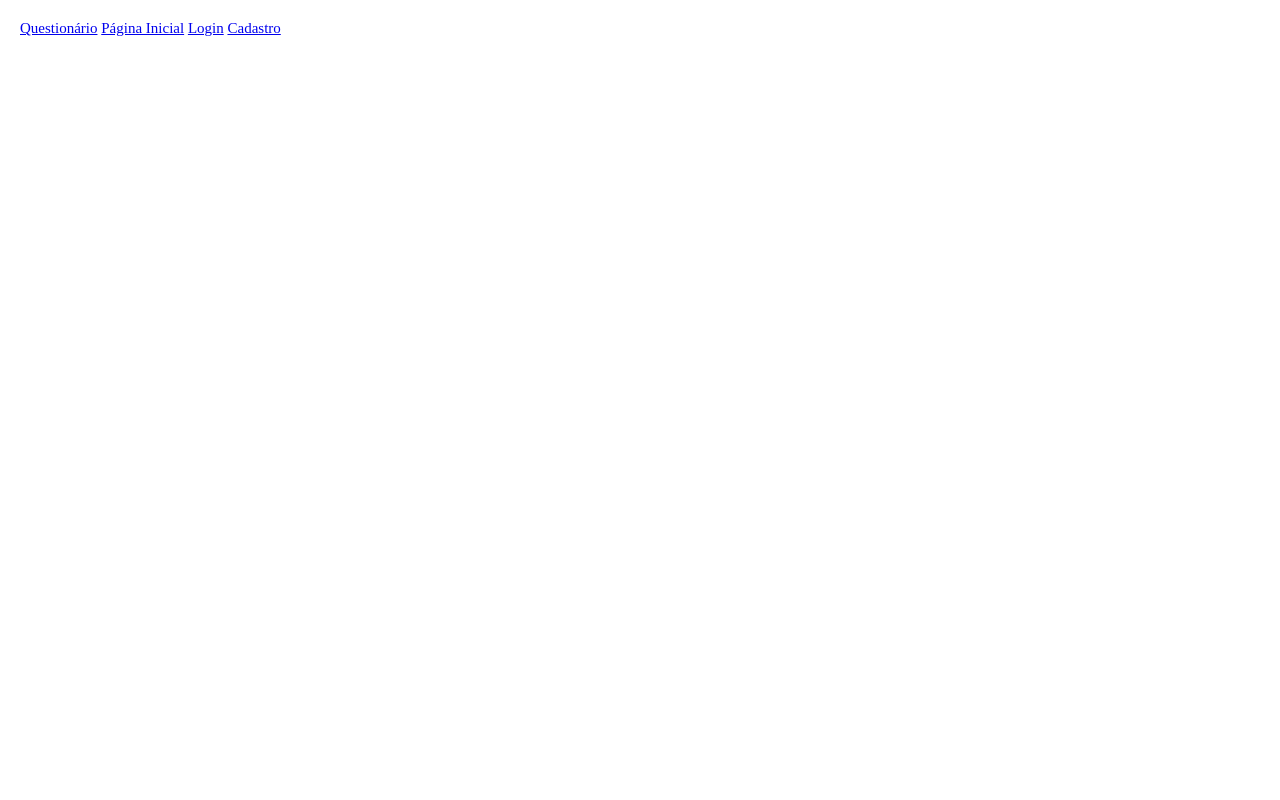
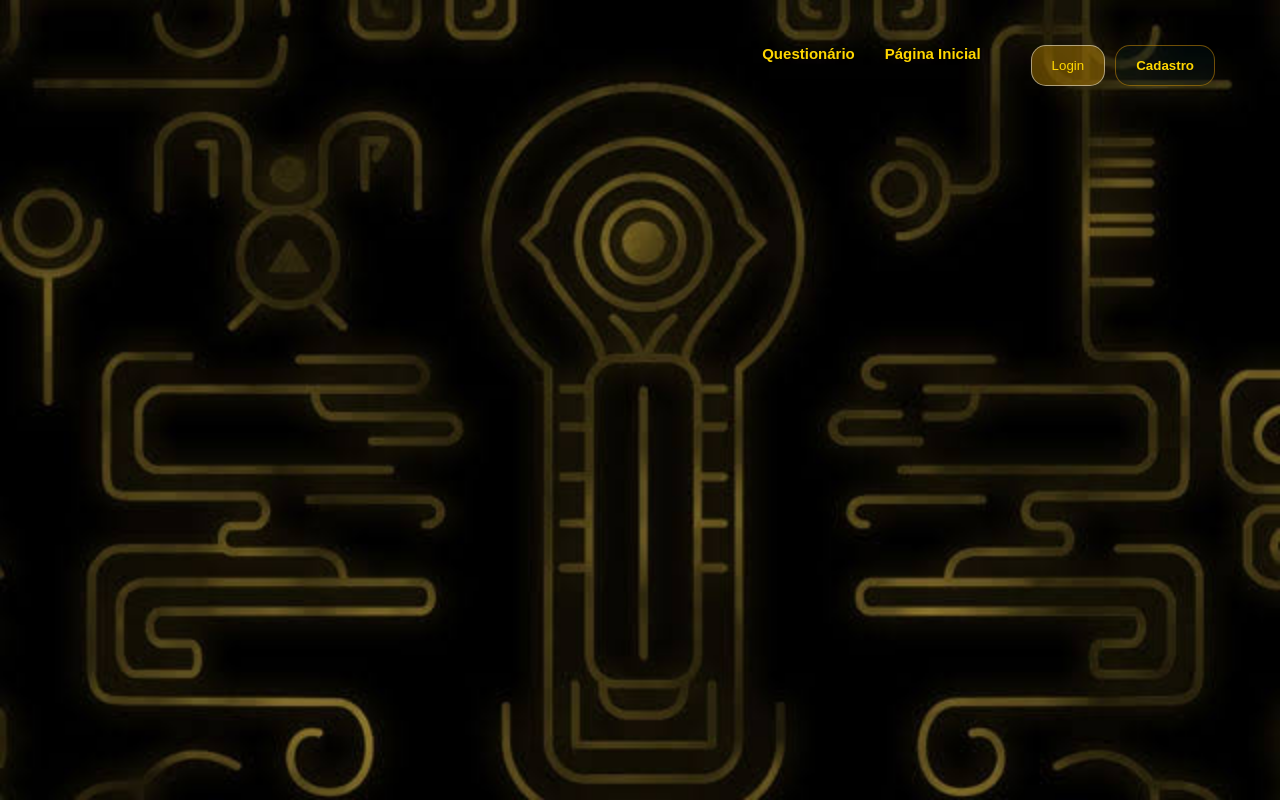
Before and after one commit to GuilhermeWesselka/The-Legend-of-a-Repository, a plain HTML site: page Site-Main/main.html in a window 1280 px wide. Drawn offline with Linux system fonts and the light colour scheme; files that its build step writes are made by us from their sources.

Commit message:
feat(main-site): adicona fundo e botões na navbar

```diff
--- a/Site-Main/main.html
+++ b/Site-Main/main.html
@@ -4,17 +4,22 @@
     <meta charset="UTF-8">
     <meta name="viewport" content="width=device-width, initial-scale=1.0">
     <title>TLOR|Home</title>
-    <link rel="stylesheet" href="Site-Main/style.css">
+    <link rel="stylesheet" href="../Site-Main/style.css">
 </head>
 <body>
+    <div class="background">
+
     <div class="main">
         <div class="navbar">
             <!--Onde colocar a logo ou foto na nav-->
-            <div nav-items> <!-- onde colocar os botões-->
+            <div class="nav-items"> <!-- onde colocar os botões-->
                 <a href="#">Questionário</a>
                 <a href="#">Página Inicial</a>
-                <a href="#">Login</a>
-                <a href="#">Cadastro</a>
+                <div class="btns-nav">
+                <a href="#"><button class="btn-login">Login</button></a>
+                <a href="#"><button class="btn-cadastro">Cadastro</button></a>
+                </div>
+                </div>
             </div>
         </div>
 
--- a/Site-Main/style.css
+++ b/Site-Main/style.css
@@ -9,14 +9,88 @@
 .navbar {
     padding: 20px;
     display: flex;
-    justify-content: space-between;
+    justify-content: end;
     align-items: center;
     font-size: 15px;
 }
+/* fundo principal do site*/
+.background {
+    background-image: url('./assets/fundoTwili.png');
+    width: 100%;
+    background-size: cover;
+    background-position: center;
+    display: flex;
+    flex-direction: column;
+    justify-content: flex-start;
+    align-items: stretch;
+    height: 100vh;
+    color: #ffffff;
+    padding: 0 20px;
+    text-align: center;
+}
 
+.navbar a {
+    gap: 20px;
+    color: #fff;
+}
+
+/* container que agrupa os links */
 .nav-items {
     display: flex;
+    flex-direction: row;
+    justify-content: center;
     gap: 30px;
-    align-items: center;
+    padding: 25px;
+}
+
+/* estilização individual de cada botão/link */
+.nav-items a {
+    color: #ffd700;
+    font-family: sans-serif;
+    text-decoration: dashed;
     font-size: 15px;
+    font-weight: bold;
+    transition: color 0.9s;
 }
+
+.nav-items a:hover {
+    color: #eea208;
+}
+
+.btns-nav {
+
+    display: flex;
+    gap: 10px;
+    margin-left: 20px;
+}
+
+/* botão de login*/
+.btn-login {
+    padding: 12px 20px;
+    background-color:rgba(215, 154, 0, 0.386);
+    border: 1px solid rgba(255, 251, 240, 0.505);;
+    color: #ffd700;
+    border-radius: 15px;
+    transition: ease 0.9s;
+}
+
+.btn-login:hover {
+    background-color: rgb(0, 0, 0);
+    color: #eea208;
+}
+
+.btn-cadastro {
+    padding: 12px 20px;
+    background-color: rgba(5, 25, 24, 0.337);
+    color: #ffd700;
+    border:1px solid #eea10875;
+    font-weight: 700;
+    border-radius: 15px;
+    transition: ease 0.9s;
+    cursor: pointer;
+}
+
+.btn-cadastro:hover {
+    color: rgb(0, 234, 207);
+    background-color:rgb(0, 74, 64);
+}
```
